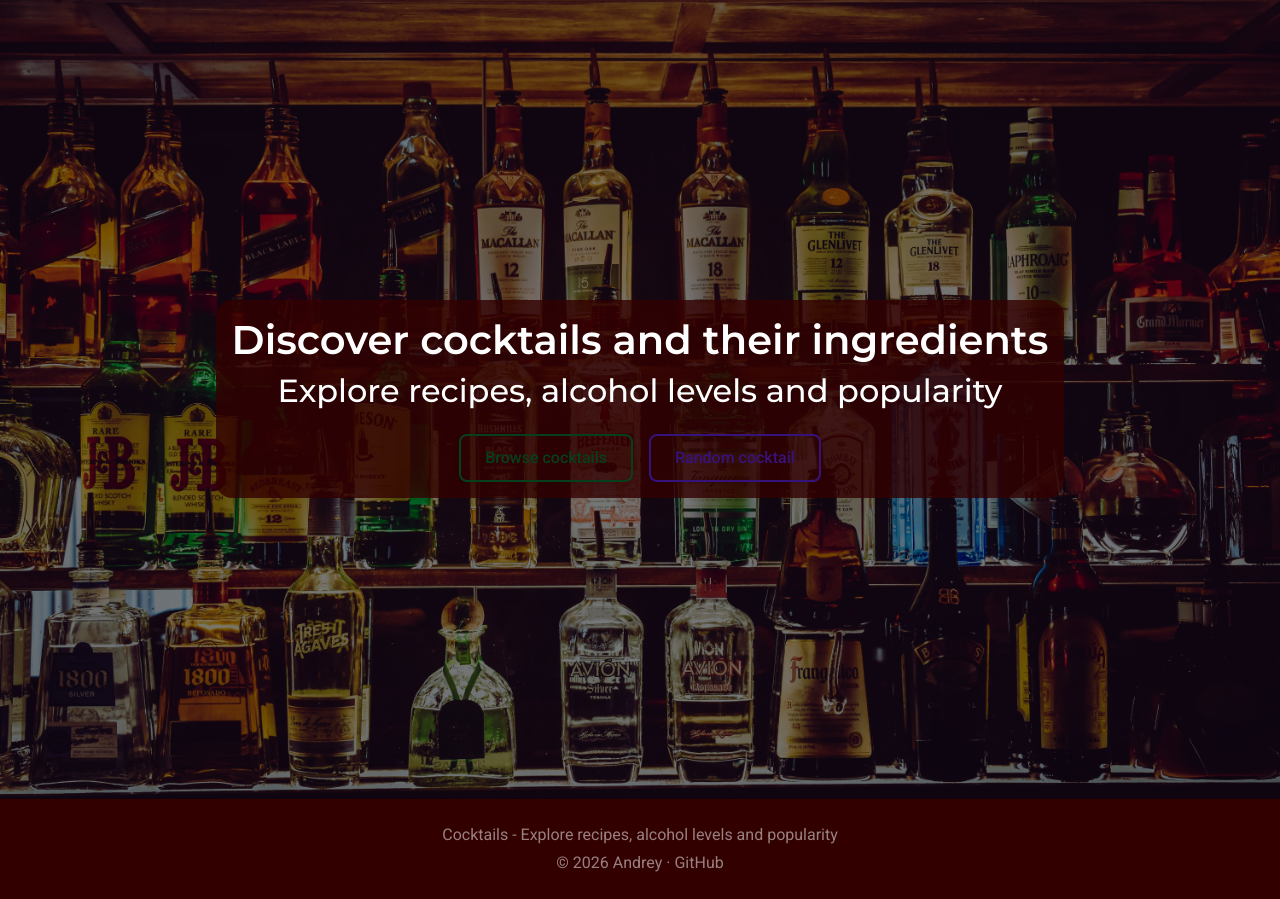
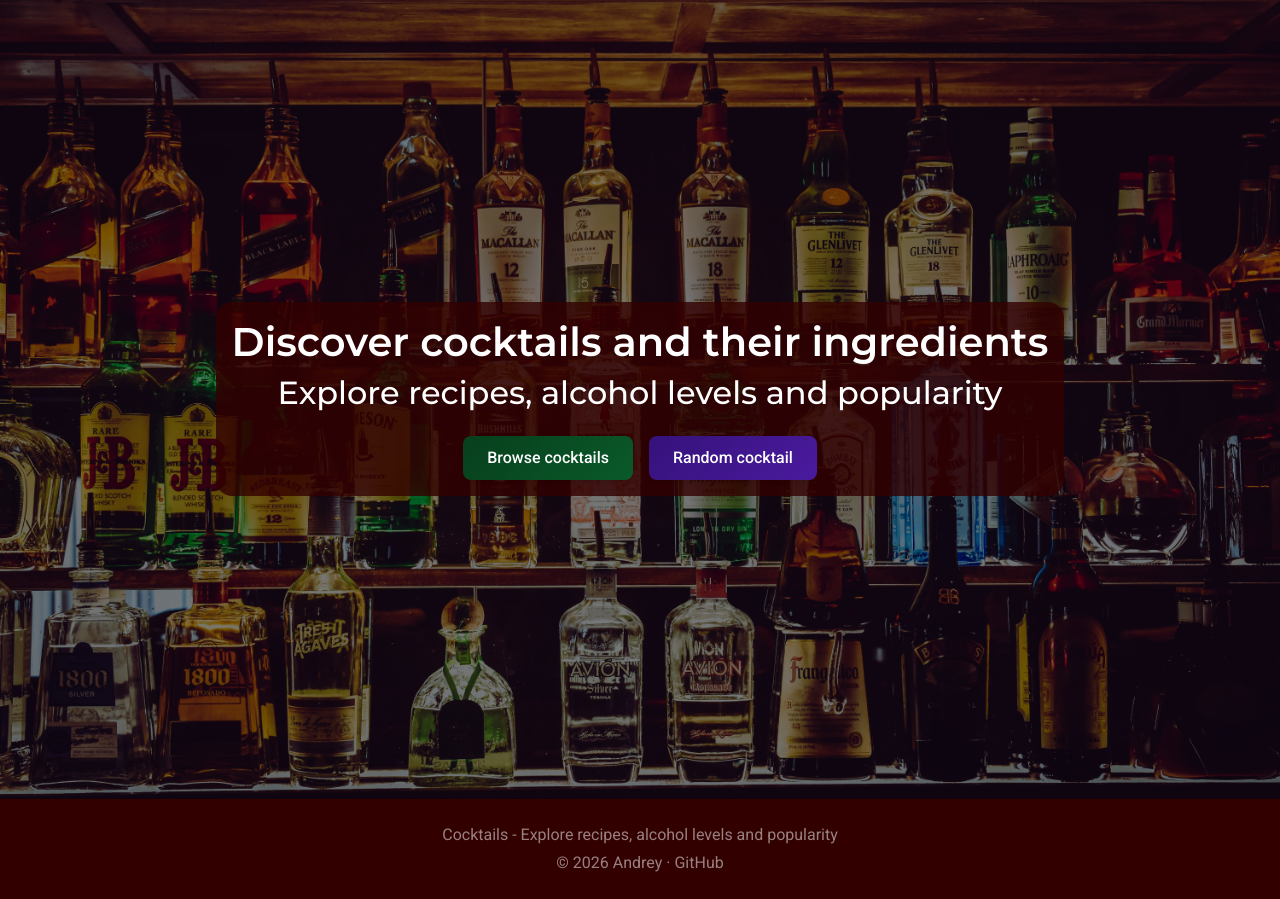
Before and after one commit to Eiji224/cocktails_analytics, a Django app: page / in a window 1280 px wide. Shown: the part 57-956 px from the top of the page. Run offline with Django 5.2, Linux system fonts and the light colour scheme; some libraries are stand-ins or nearby versions.

Commit message:
changed button colors

```diff
--- a/cocktails/templates/cocktails/index.html
+++ b/cocktails/templates/cocktails/index.html
@@ -38,8 +38,8 @@
                 <h2>Explore recipes, alcohol levels and popularity</h2>
             </div>
             <div class="d-flex gap-3 justify-content-center mt-4">
-                <button class="btn btn-outline-primary">Browse cocktails</button>
-                <button class="btn btn-outline-secondary">Random cocktail</button>
+                <button class="btn btn-primary">Browse cocktails</button>
+                <button class="btn btn-secondary">Random cocktail</button>
             </div>
         </div>
     </div>
```
